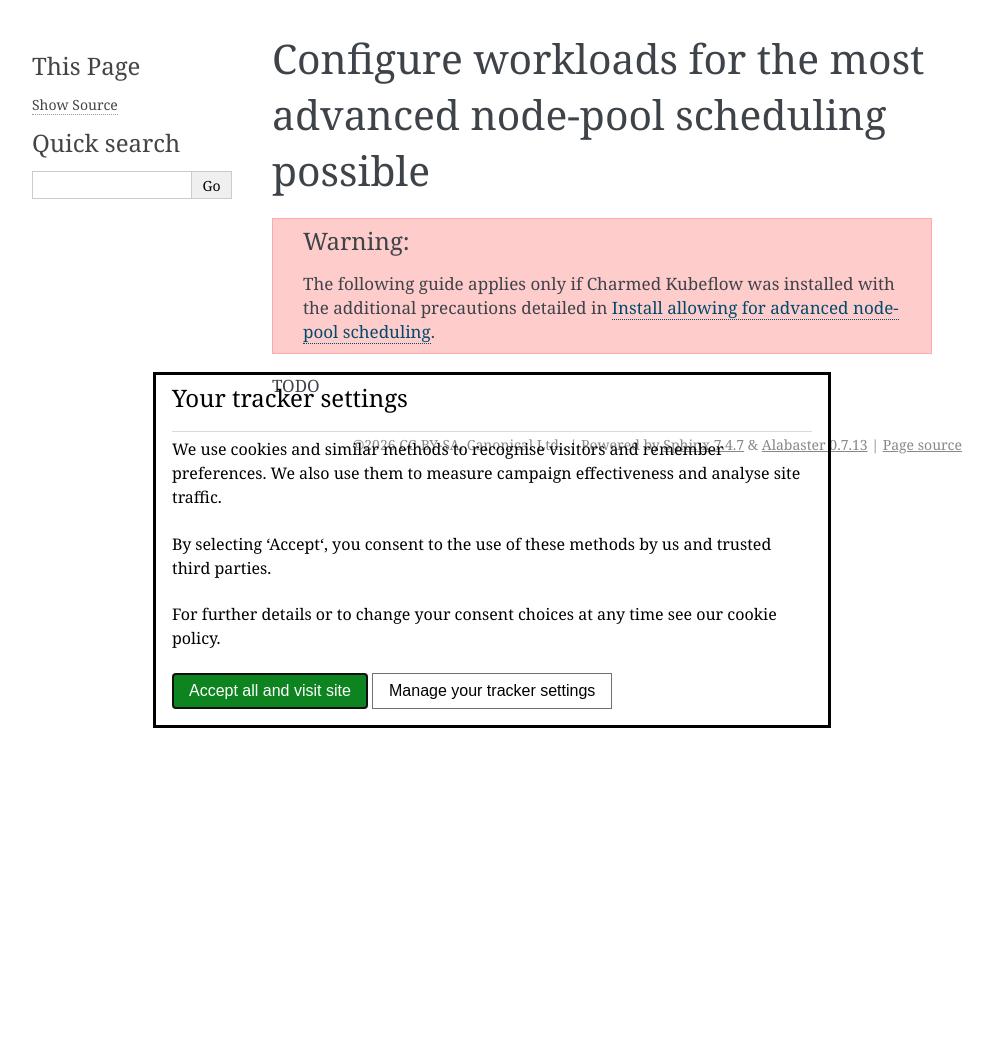
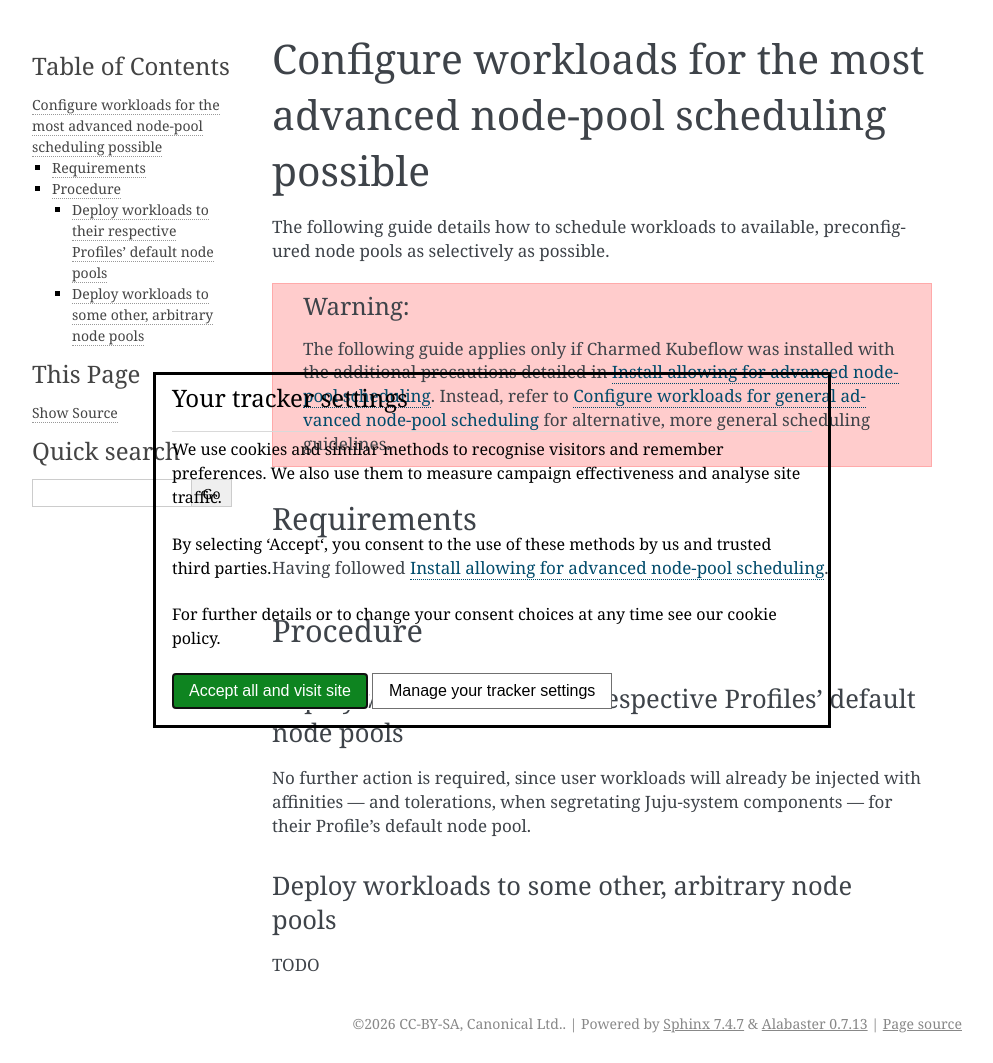
Before and after one commit to canonical/charmed-kubeflow-documentation, a Sphinx documentation site: the page built from docs/how-to/use/configure_advanced_scheduling/configure-most-advanced-scheduling-possible.rst, in a window 1280 px wide and 1063 px high. Shown: the whole window, without its empty margins (148-1141 px from the left). Built offline with Sphinx 7.4.7, drawn with Linux system fonts in a browser that asks for light colours; pages that are not in the unit, such as notebooks, are missing from menus.

Commit message:
docs: restructure advanced scheduling pages again

```diff
--- a/docs/how-to/use/configure_advanced_scheduling/configure-most-advanced-scheduling-possible.rst
+++ b/docs/how-to/use/configure_advanced_scheduling/configure-most-advanced-scheduling-possible.rst
@@ -3,8 +3,30 @@
 Configure workloads for the most advanced node-pool scheduling possible
 =======================================================================
 
+The following guide details how to schedule workloads to available, preconfigured node pools as selectively as possible.
+
 .. warning::
 
-  The following guide applies only if Charmed Kubeflow was installed with the additional precautions detailed in :ref:`Install allowing for advanced node-pool scheduling <install_allowing_for_advanced_node_pool_scheduling>`.
+  The following guide applies only if Charmed Kubeflow was installed with the additional precautions detailed in :ref:`Install allowing for advanced node-pool scheduling <install_allowing_for_advanced_node_pool_scheduling>`. Instead, refer to :ref:`Configure workloads for general advanced node-pool scheduling <configure_general_advanced_scheduling>` for alternative, more general scheduling guidelines.
+
+------------
+Requirements
+------------
+
+Having followed :ref:`Install allowing for advanced node-pool scheduling <install_allowing_for_advanced_node_pool_scheduling>`.
+
+---------
+Procedure
+---------
+
+~~~~~~~~~~~~~~~~~~~~~~~~~~~~~~~~~~~~~~~~~~~~~~~~~~~~~~~~~~~~~~~~~
+Deploy workloads to their respective Profiles' default node pools
+~~~~~~~~~~~~~~~~~~~~~~~~~~~~~~~~~~~~~~~~~~~~~~~~~~~~~~~~~~~~~~~~~
+
+No further action is required, since user workloads will already be injected with affinities — and tolerations, when segretating Juju-system components — for their Profile's default node pool.
+
+~~~~~~~~~~~~~~~~~~~~~~~~~~~~~~~~~~~~~~~~~~~~~~~~~~~~
+Deploy workloads to some other, arbitrary node pools
+~~~~~~~~~~~~~~~~~~~~~~~~~~~~~~~~~~~~~~~~~~~~~~~~~~~~
 
 TODO
```
Also changed, not shown: docs/how-to/install/install-for-advanced-scheduling.rst (+2 -11 lines).
